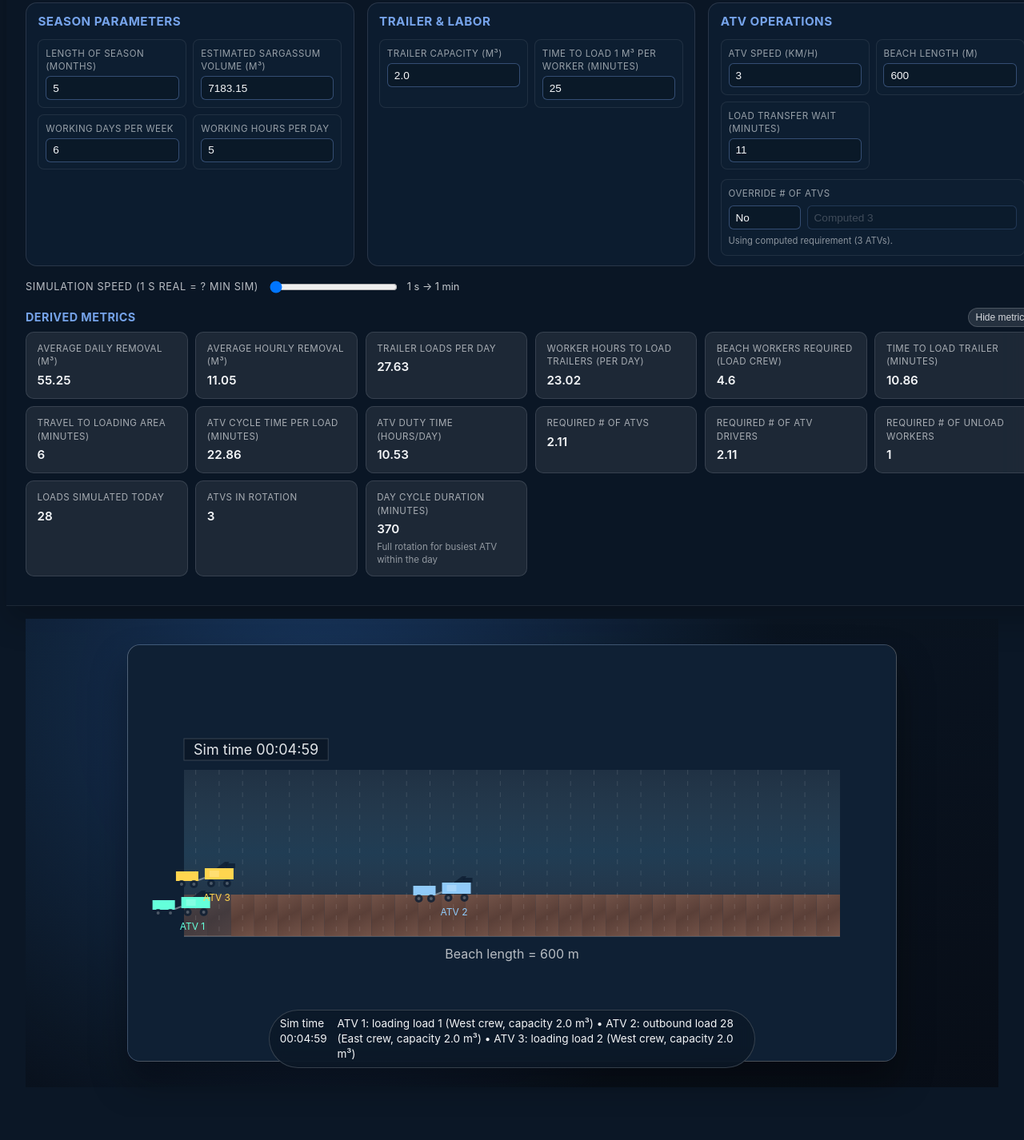
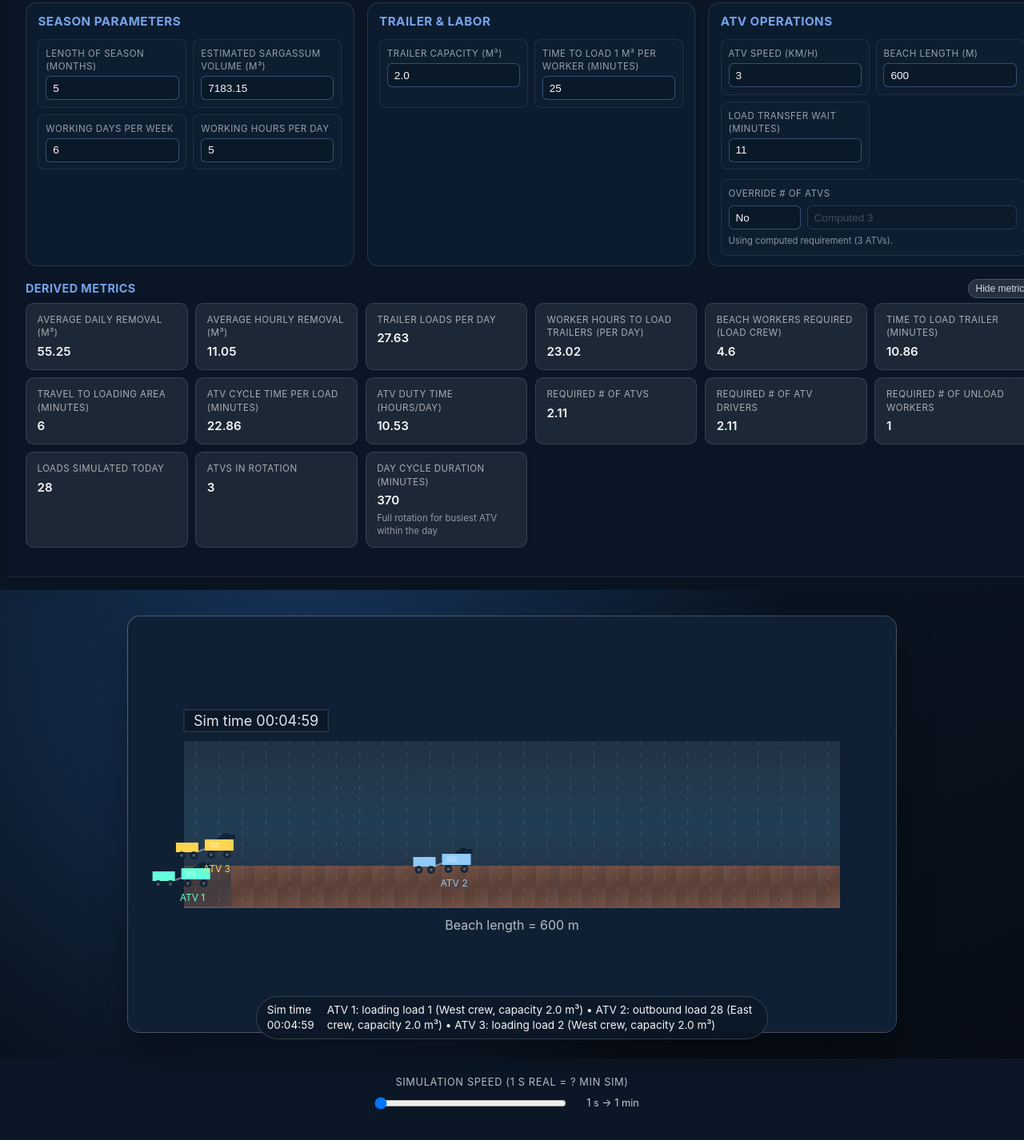
Before and after one commit to alexmalison/hmb-sargassum-beach-cleaning-viz, a website built with Vite: page index.html in a window 1280 px wide. Shown: the part 112-1538 px from the top of the page at 80% size. Before the commit the page ends 1509 px from the top, so only its background shows below. Built offline with nearby package versions, Linux system fonts and the light colour scheme.

Commit message:
Center speed control beneath simulation

```diff
--- a/src/main.js
+++ b/src/main.js
@@ -484,13 +484,6 @@ function createLayout() {
           </div>
         </div>
       </div>
-      <div class="speed-control">
-        <label for="speedSlider">Simulation speed (1 s real = ? min sim)</label>
-        <div class="speed-slider">
-          <input type="range" id="speedSlider" min="1" max="60" step="1" />
-          <span id="speedValue"></span>
-        </div>
-      </div>
       <div class="derived-section" id="derivedSection">
         <div class="derived-header">
           <h2>Derived Metrics</h2>
@@ -506,6 +499,13 @@ function createLayout() {
         <div class="overlay">
           <span id="timeLabel">00:00</span>
           <span id="detailsLabel"></span>
+        </div>
+      </div>
+      <div class="speed-control">
+        <label for="speedSlider">Simulation speed (1 s real = ? min sim)</label>
+        <div class="speed-slider">
+          <input type="range" id="speedSlider" min="1" max="60" step="1" />
+          <span id="speedValue"></span>
         </div>
       </div>
     </section>
--- a/src/styles.css
+++ b/src/styles.css
@@ -44,9 +44,11 @@
 
 .speed-control {
   display: flex;
+  flex-direction: column;
   align-items: center;
-  gap: 0.75rem;
+  gap: 0.45rem;
   font-size: 0.8rem;
+  padding: 0.8rem 0 0.2rem;
 }
 
 .speed-control label {
@@ -58,16 +60,18 @@
 .speed-slider {
   display: flex;
   align-items: center;
-  gap: 0.6rem;
+  gap: 0.5rem;
 }
 
 .speed-slider input[type='range'] {
-  width: 160px;
+  width: min(240px, 60vw);
 }
 
 .speed-slider span {
   font-size: 0.8rem;
   color: rgba(244, 246, 248, 0.8);
+  min-width: 96px;
+  text-align: center;
 }
 
 .control-group {
@@ -300,9 +304,11 @@ canvas {
 .simulation {
   flex: 1 1 auto;
   display: flex;
+  flex-direction: column;
   justify-content: center;
   align-items: center;
   padding: 1rem 1.5rem 1.8rem;
+  gap: 0.5rem;
 }
 
 @media (max-width: 1080px) {
```
Also changed, not shown: dist/assets/index-BA-ipTX8.css (added), dist/assets/index-DLgNgGlO.js (added), dist/index.html.
